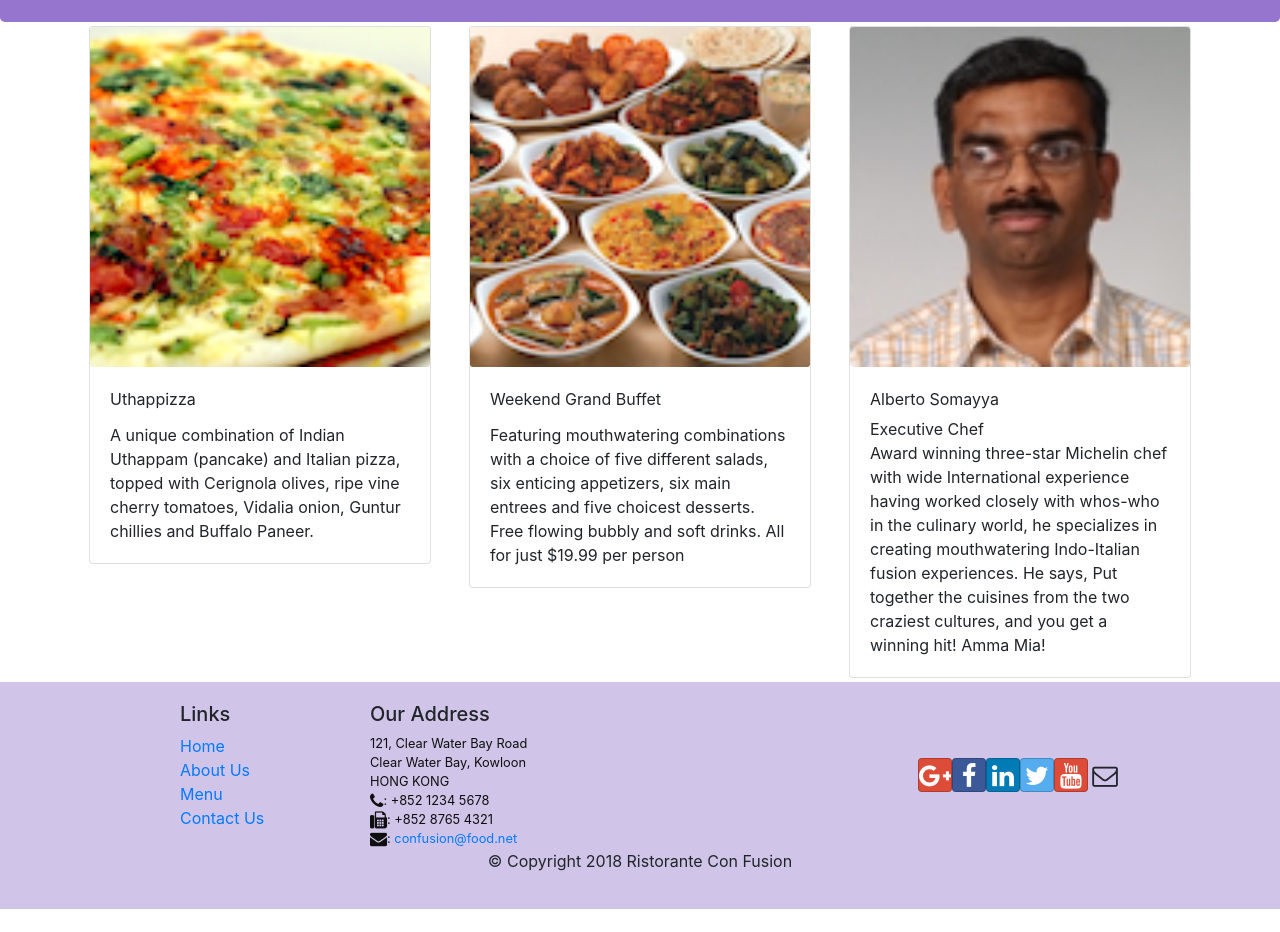
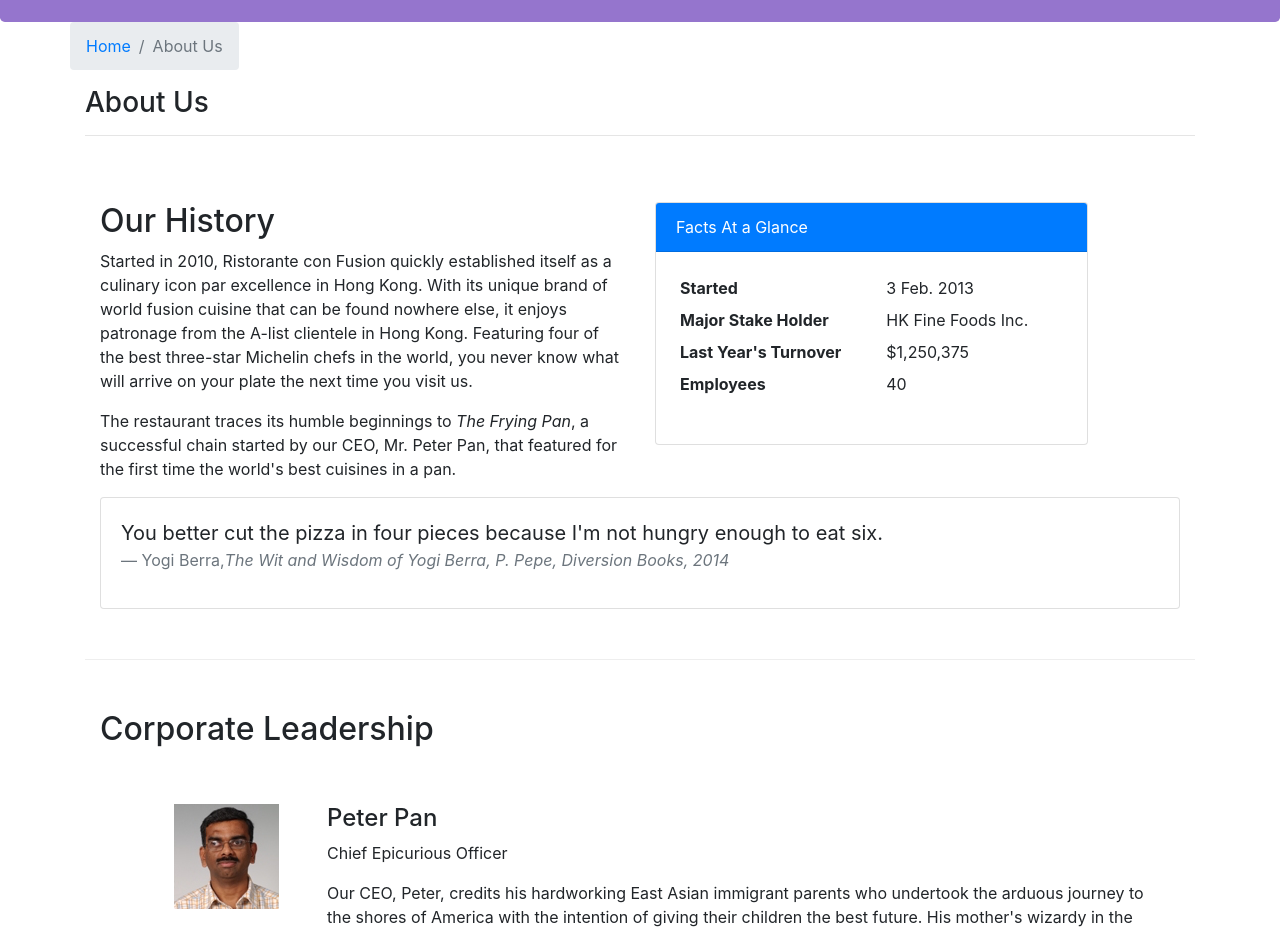
Before and after one commit to sken3s/cousera-react, a React (Create React App) app: page /aboutus in a window 1280 px wide. Before the commit this address led to /home. Shown: the part 320-1252 px from the top of the page. Before the commit the page ends 1229 px from the top, so only its background shows below. Built offline with nearby package versions, Linux system fonts and the light colour scheme.

Commit message:
Assignment 2

```diff
--- /dev/null
+++ b/src/components/AboutusComponent.jsx
@@ -0,0 +1,121 @@
+import React from "react";
+import {
+  Breadcrumb,
+  BreadcrumbItem,
+  Card,
+  CardBody,
+  CardHeader,
+  Media,
+} from "reactstrap";
+import { Link } from "react-router-dom";
+
+function RenderLeader({ leader }) {
+  return (
+    <div key={leader.id} className="col-12 mt-5">
+      <Media tag="li">
+        <Media left middle>
+          <Media object src={leader.image} alt={leader.name} />
+        </Media>
+        <Media body className="ml-5">
+          <Media heading>{leader.name}</Media>
+          <p>{leader.designation}</p>
+          <p>{leader.description}</p>
+        </Media>
+      </Media>
+    </div>
+  );
+}
+
+function About(props) {
+  const leaders = props.leaders.map((leader) => {
+    return (
+      <div key={leader.id} className="col-12 m-1">
+        <RenderLeader leader={leader} />
+      </div>
+    );
+  });
+
+  return (
+    <div className="container">
+      <div className="row">
+        <Breadcrumb>
+          <BreadcrumbItem>
+            <Link to="/home">Home</Link>
+          </BreadcrumbItem>
+          <BreadcrumbItem active>About Us</BreadcrumbItem>
+        </Breadcrumb>
+        <div className="col-12">
+          <h3>About Us</h3>
+          <hr />
+        </div>
+      </div>
+      <div className="row row-content">
+        <div className="col-12 col-md-6">
+          <h2>Our History</h2>
+          <p>
+            Started in 2010, Ristorante con Fusion quickly established itself as
+            a culinary icon par excellence in Hong Kong. With its unique brand
+            of world fusion cuisine that can be found nowhere else, it enjoys
+            patronage from the A-list clientele in Hong Kong. Featuring four of
+            the best three-star Michelin chefs in the world, you never know what
+            will arrive on your plate the next time you visit us.
+          </p>
+          <p>
+            The restaurant traces its humble beginnings to{" "}
+            <em>The Frying Pan</em>, a successful chain started by our CEO, Mr.
+            Peter Pan, that featured for the first time the world's best
+            cuisines in a pan.
+          </p>
+        </div>
+        <div className="col-12 col-md-5">
+          <Card>
+            <CardHeader className="bg-primary text-white">
+              Facts At a Glance
+            </CardHeader>
+            <CardBody>
+              <dl className="row p-1">
+                <dt className="col-6">Started</dt>
+                <dd className="col-6">3 Feb. 2013</dd>
+                <dt className="col-6">Major Stake Holder</dt>
+                <dd className="col-6">HK Fine Foods Inc.</dd>
+                <dt className="col-6">Last Year's Turnover</dt>
+                <dd className="col-6">$1,250,375</dd>
+                <dt className="col-6">Employees</dt>
+                <dd className="col-6">40</dd>
+              </dl>
+            </CardBody>
+          </Card>
+        </div>
+        <div className="col-12">
+          <Card>
+            <CardBody className="bg-faded">
+              <blockquote className="blockquote">
+                <p className="mb-0">
+                  You better cut the pizza in four pieces because I'm not hungry
+                  enough to eat six.
+                </p>
+                <footer className="blockquote-footer">
+                  Yogi Berra,
+                  <cite title="Source Title">
+                    The Wit and Wisdom of Yogi Berra, P. Pepe, Diversion Books,
+                    2014
+                  </cite>
+                </footer>
+              </blockquote>
+            </CardBody>
+          </Card>
+        </div>
+      </div>
+      <div className="row row-content">
+        <div className="col-12">
+          <h2>Corporate Leadership</h2>
+        </div>
+        <div className="col-12">
+          <Media list>{leaders}</Media>
+        </div>
+      </div>
+    </div>
+  );
+}
+
+export default About;
--- a/src/components/MainComponent.jsx
+++ b/src/components/MainComponent.jsx
@@ -4,6 +4,7 @@
 import Menu from "./MenuComponent";
 import Home from "./HomeComponent";
 import Contact from "./ContactComponent";
+import About from "./AboutusComponent";
 import { DISHES } from "../shared/dishes";
 import { COMMENTS } from "../shared/comments";
 import { PROMOTIONS } from "../shared/promotions";
@@ -61,6 +62,11 @@
           />
           <Route path="/menu/:dishId" component={DishWithId} />
           <Route exact path="/contactus" component={Contact} />
+          <Route
+            exact
+            path="/aboutus"
+            component={() => <About leaders={this.state.leaders} />}
+          />
           <Redirect to="/home" />
         </Switch>
         <Footer />
```
